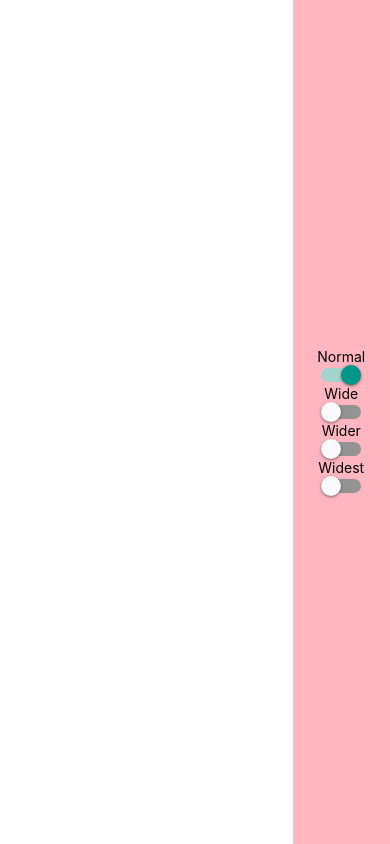
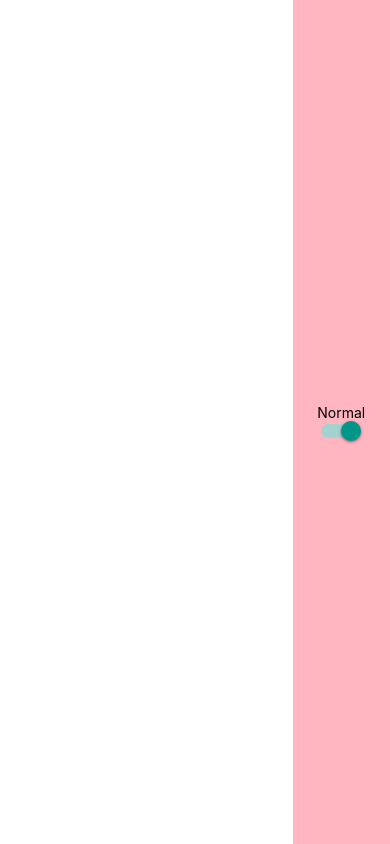
Before and after one commit to Jeanos/Exam1bTeam2, a React Native app: screen / in a window 390 px wide. Built offline with nearby package versions, Linux system fonts and the light colour scheme.

Commit message:
Trying some stuff

```diff
--- a/comps/right.js
+++ b/comps/right.js
@@ -4,8 +4,16 @@ import styles from '../styles/rightStyles';
 
 
 function Right(){
-    const statetrue = true;
-    const statefalse = false;
+
+    const [ChangeMode, setChangeMode] = useState(true);
+
+    var modeStyle = null;
+    var textStyle = null;
+
+    if(ChangeMode === true){
+        modeStyle = null;
+        textStyle = null;
+    }
 
 
 
@@ -13,16 +21,10 @@ function Right(){
         <View style={styles.container}>
             <Text> Normal </Text>
             <Switch
-            value = {statetrue}/>
-            <Text> Wide </Text>
-            <Switch
-            value = {statefalse}/>
-            <Text> Wider </Text>
-            <Switch
-            value = {statefalse}/>
-            <Text> Widest </Text>
-            <Switch
-            value = {statefalse}/>
+            value ={ChangeMode}
+            onValueChange={()=>{
+                setChangeMode(!ChangeMode);
+            }}/>
 
         </View>
     )
--- a/styles/rightStyles.js
+++ b/styles/rightStyles.js
@@ -8,7 +8,16 @@ container: {
     height: "100%",
     alignItems: "center",
     justifyContent: "center"
+},
+container2: {
+
+    backgroundColor: "lightpink",
+    marginLeft: "60%",
+    height: "100%",
+    alignItems: "center",
+    justifyContent: "center"
 }
+
 
 
 
```
